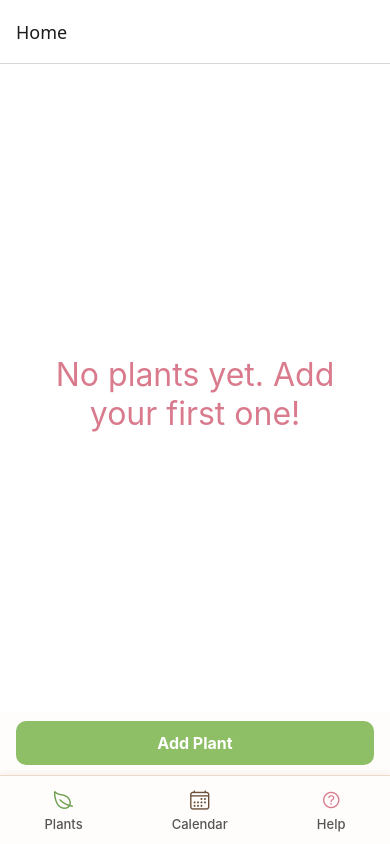
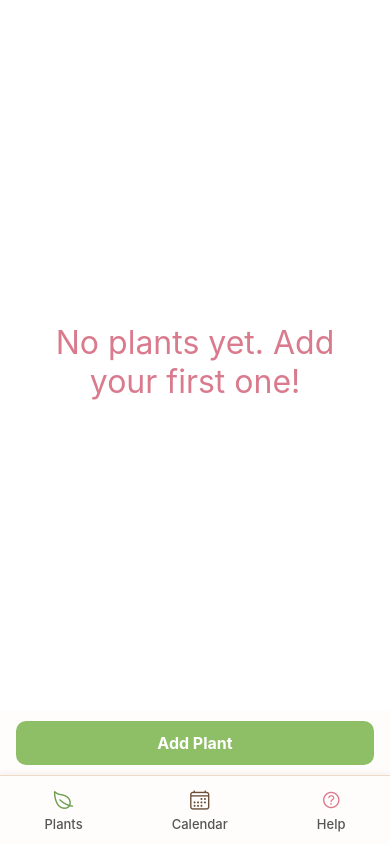
Before and after one commit to Hootanica/Hootanica, a React Native app: screen / in a window 390 px wide. Built offline with nearby package versions, Linux system fonts and the light colour scheme.

Commit message:
got rid of top navbar

```diff
--- a/src/navigation/AppNavigator.js
+++ b/src/navigation/AppNavigator.js
@@ -13,7 +13,9 @@ const Stack = createStackNavigator();
 export default function AppNavigator() {
   return (
     <NavigationContainer>
-      <Stack.Navigator initialRouteName="Hootanica">
+      <Stack.Navigator initialRouteName="Hootanica" screenOptions={{
+    headerShown: false,
+  }}>
         <Stack.Screen
           name="Hootanica"
           component={StartingAnimationScreen}
```
